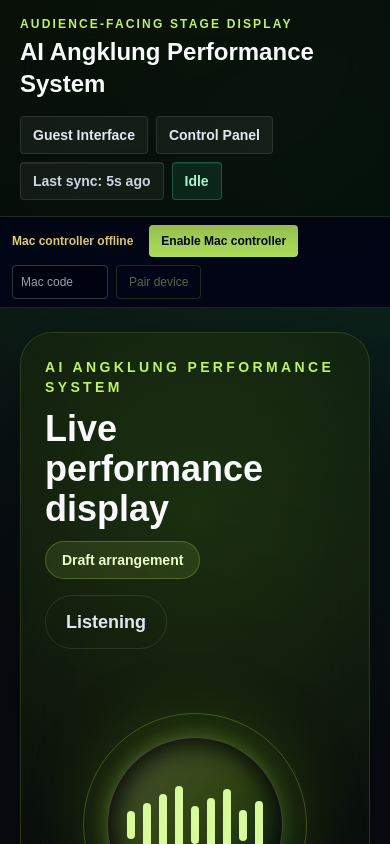
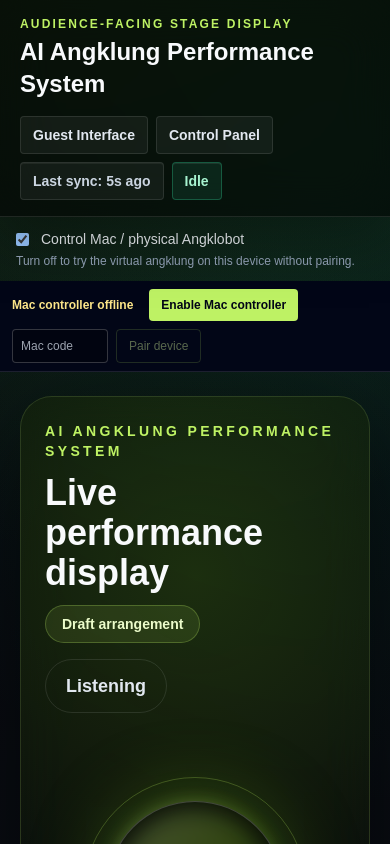
Before and after one commit to varo-wah/wro-angklung-ai-player, a Next.js app in the folder frontend/: page /display in a window 390 px wide. Shown: the top 844 px of the page. Built offline with nearby package versions, Linux system fonts and the light colour scheme.

Commit message:
Allow phones to opt out of Mac control for virtual playback

```diff
--- a/frontend/src/app/guest/page.tsx
+++ b/frontend/src/app/guest/page.tsx
@@ -35,7 +35,7 @@ export default function GuestPage() {
       </header>
       <details className="mb-3 rounded border border-white/15 p-3">
         <summary className="cursor-pointer text-sm text-lime-200">Arrangement settings</summary>
-        <p className="mt-2 text-xs text-slate-400">Changes stop playback and regenerate the arrangement on the Mac.</p>
+        <p className="mt-2 text-xs text-slate-400">Changes stop playback and regenerate the arrangement on the selected playback device.</p>
         <div className="mt-2 flex flex-wrap gap-3 text-sm">
           <label>Mode <select className="bg-slate-900" aria-label="Arrangement mode" value={system.settings.mode}
             onChange={e => system.setSettings({ ...system.settings, mode: e.target.value === "harmony" ? "harmony" : "melody" })}>
--- a/frontend/src/components/AngklungSystemProvider.tsx
+++ b/frontend/src/components/AngklungSystemProvider.tsx
@@ -197,6 +197,8 @@ export function AngklungSystemProvider({ children }: { children: ReactNode }) {
   const [selectedSongId, setSelectedSongIdState] = useState("");
   const [selectedSong, setSelectedSong] = useState<LoadedSong>(EMPTY_SELECTED_SONG);
   const [youtubeUrl, setYoutubeUrl] = useState("");
+  const [virtualOnly, setVirtualOnly] = useState(false);
+  const virtualOnlyRef = useRef(false);
   const [settings, setSettings] = useState<ArrangementSettings>(DEFAULT_SETTINGS);
   const [schedule, setSchedule] = useState<ActuatorSchedule | null>(null);
   const [generatedNotes, setGeneratedNotes] = useState<SongNote[]>([]);
@@ -287,6 +289,7 @@ export function AngklungSystemProvider({ children }: { children: ReactNode }) {
   });
 
   function routesToMac(): boolean {
+    if (virtualOnlyRef.current) return false;
     if (robotSession.credentials.current.role === "host") return false;
     return robotSession.credentials.current.role === "remote" || robotSession.statusRef.current.hostOnline ||
       (browserReady && typeof window !== "undefined" && !["localhost", "127.0.0.1", "[::1]"].includes(window.location.hostname));
@@ -486,7 +489,7 @@ export function AngklungSystemProvider({ children }: { children: ReactNode }) {
   }, [songCatalog]);
 
   useEffect(() => {
-    if (robotSession.credentials.current.role === "host" || routesToMac()) return;
+    if (virtualOnlyRef.current || robotSession.credentials.current.role === "host" || routesToMac()) return;
     if (!syncControllerRef.current) {
       return;
     }
@@ -580,7 +583,7 @@ export function AngklungSystemProvider({ children }: { children: ReactNode }) {
   }
 
   function applySyncedSnapshot(snapshot: SyncedSystemSnapshot, fromServer = false) {
-    if (robotSession.credentials.current.role === "host" || (!fromServer && routesToMac())) return;
+    if (virtualOnlyRef.current || robotSession.credentials.current.role === "host" || (!fromServer && routesToMac())) return;
     if (!fromServer && snapshot.updatedAt <= latestSnapshotAtRef.current) {
       return;
     }
@@ -1210,6 +1213,7 @@ export function AngklungSystemProvider({ children }: { children: ReactNode }) {
   }
 
   async function connectArduino() {
+    if (virtualOnlyRef.current) { setErrors(["Enable Mac control before connecting hardware."]); return; }
     if (transportChangingRef.current) return;
     await getArduinoController().connect();
   }
@@ -1258,7 +1262,7 @@ export function AngklungSystemProvider({ children }: { children: ReactNode }) {
   }
 
   async function startSchedule(nextSchedule: ActuatorSchedule, offset = 0, isCurrent = () => true): Promise<boolean> {
-    if (transportChangingRef.current || ((robotSession.credentials.current.role === "host" || transportModeRef.current === "esp32") && !arduinoRef.current?.connected)) {
+    if (!virtualOnlyRef.current && (transportChangingRef.current || ((robotSession.credentials.current.role === "host" || transportModeRef.current === "esp32") && !arduinoRef.current?.connected))) {
       setErrors(["Robot disconnected. Connect the selected transport before playback."]);
       return false;
     }
@@ -1292,7 +1296,7 @@ export function AngklungSystemProvider({ children }: { children: ReactNode }) {
     }
 
     try {
-      await arduinoRef.current?.preparePlayback(nextSchedule.commands, offset >= duration ? 0 : offset);
+      if (!virtualOnlyRef.current) await arduinoRef.current?.preparePlayback(nextSchedule.commands, offset >= duration ? 0 : offset);
     } catch (error) {
       setErrors([error instanceof Error ? error.message : "Arduino did not accept the playback preparation command."]);
       return false;
@@ -1400,7 +1404,7 @@ export function AngklungSystemProvider({ children }: { children: ReactNode }) {
       else next.delete(command.instrument_id);
       return next;
     });
-    if (arduinoRef.current?.connected) {
+    if (!virtualOnlyRef.current && arduinoRef.current?.connected) {
       void arduinoRef.current.sendNote(command).catch((error) => {
         setErrors([error instanceof Error ? error.message : "Arduino command transmission failed; playback was stopped."]);
         stopPlaybackMedia();
@@ -1456,7 +1460,7 @@ export function AngklungSystemProvider({ children }: { children: ReactNode }) {
       message: robotSession.status.hostOnline ? `Mac USB: ${robotSession.status.arduino.message}` : "Mac controller offline. Remote playback unavailable.",
     } : arduinoConnection,
     remoteControl: routesToMac(),
-    physicalControl: routesToMac() || robotSession.role === "host" || transportMode === "esp32",
+    physicalControl: !virtualOnly && (routesToMac() || robotSession.role === "host" || transportMode === "esp32"),
     transportMode, transportChanging, setTransportMode,
     aiAssistantMode,
     aiConfidence,
@@ -1509,7 +1513,7 @@ export function AngklungSystemProvider({ children }: { children: ReactNode }) {
     clearChat: () => routesToMac() ? remoteAction({ type: "clear" }) : clearChat(),
     cancelConversationRequest: cancelFromDevice,
     requestSong: requestFromDevice,
-    runWakeGreeting: async () => { if (routesToMac()) await remoteCommand({ type: "wake" }); else await runWakeGreeting(); },
+    runWakeGreeting: async () => { if (virtualOnlyRef.current) return; if (routesToMac()) await remoteCommand({ type: "wake" }); else await runWakeGreeting(); },
     startPendingUserModePlayback: startPendingFromDevice,
     resetPlayback: () => { if (routesToMac()) remoteAction({ type: "reset" }); else { robotSession.cancelQueued(); resetPlayback(); } },
     setChatInput,
@@ -1534,9 +1538,24 @@ export function AngklungSystemProvider({ children }: { children: ReactNode }) {
           available: robotSession.serverAvailable, lastSyncedAt: robotSession.status.lastSeen,
           status: robotSession.serverAvailable ? "synced" : "waiting",
         } : syncState} />
-        <RobotSessionStatus session={robotSession} connectionLabel={transportMode === "esp32" ? "ESP32 Wi-Fi" : "Arduino USB"}
+        {robotSession.role !== "host" && !arduinoRef.current?.connected && <div className="mx-auto max-w-5xl px-4 py-3">
+          <label className="flex items-center gap-3 text-sm text-slate-100">
+            <input type="checkbox" checked={!virtualOnly} onChange={event => {
+              remoteConversationEpoch.current += 1;
+              remotePendingRequestRef.current = null;
+              stopPlayback();
+              const local = !event.target.checked;
+              virtualOnlyRef.current = local;
+              setVirtualOnly(local);
+              if (local) { setPreviewMuted(false); void prepareUserModeAudio(); }
+            }} />
+            Control Mac / physical Angklobot
+          </label>
+          <p className="mt-1 text-xs text-slate-400">{virtualOnly ? "Virtual mode: songs play on this device’s speaker. Mac playback is independent." : "Turn off to try the virtual angklung on this device without pairing."}</p>
+        </div>}
+        {!virtualOnly && <RobotSessionStatus session={robotSession} connectionLabel={transportMode === "esp32" ? "ESP32 Wi-Fi" : "Arduino USB"}
           onEnableHost={async () => { if (!await prepareUserModeAudio()) throw new Error("Enable browser audio on the Mac before starting its controller."); stopPlaybackMedia(); await robotSession.enableHost(); }}
-          onConnect={connectArduino} onStop={value.emergencyStopPlayback} />
+          onConnect={connectArduino} onStop={value.emergencyStopPlayback} />}
         {children}
       </div>
     </AngklungSystemContext.Provider>
```
Also changed, not shown: 1 other file (tests, documents, lock files or other folders).
